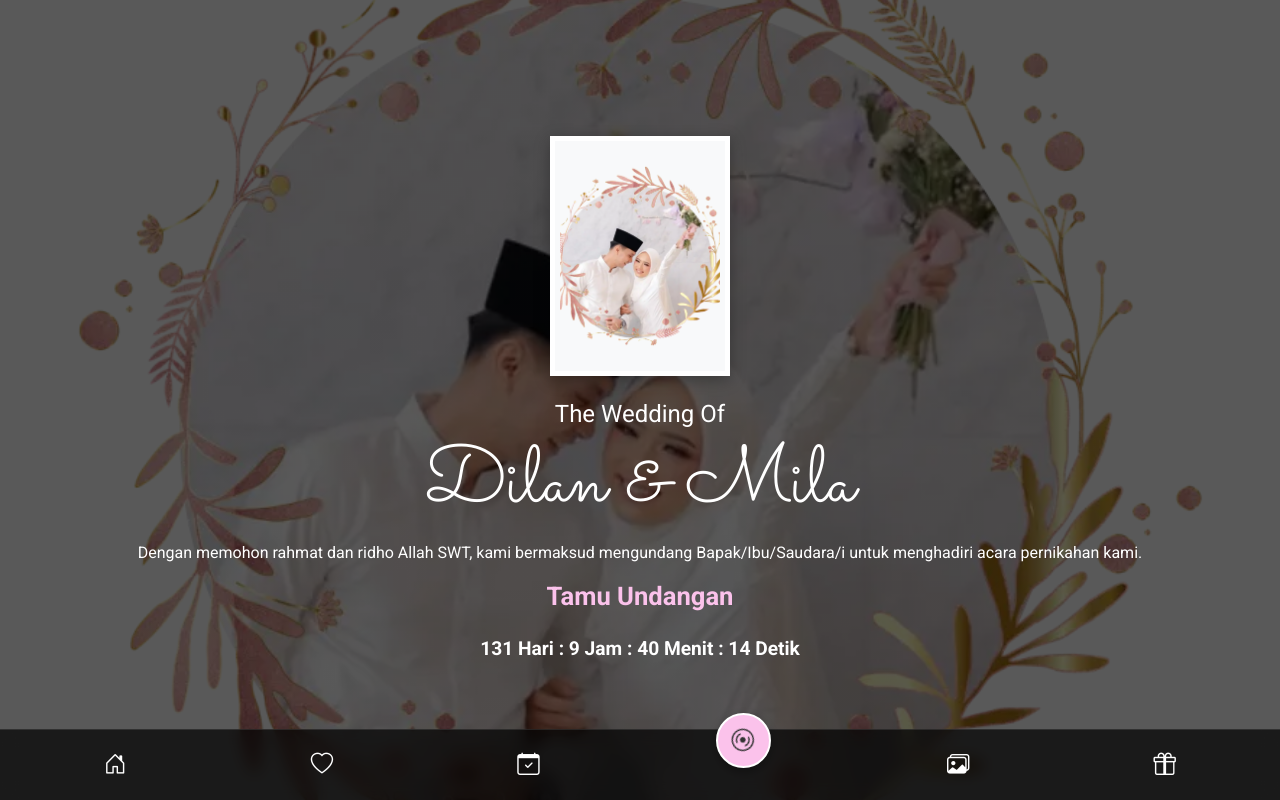
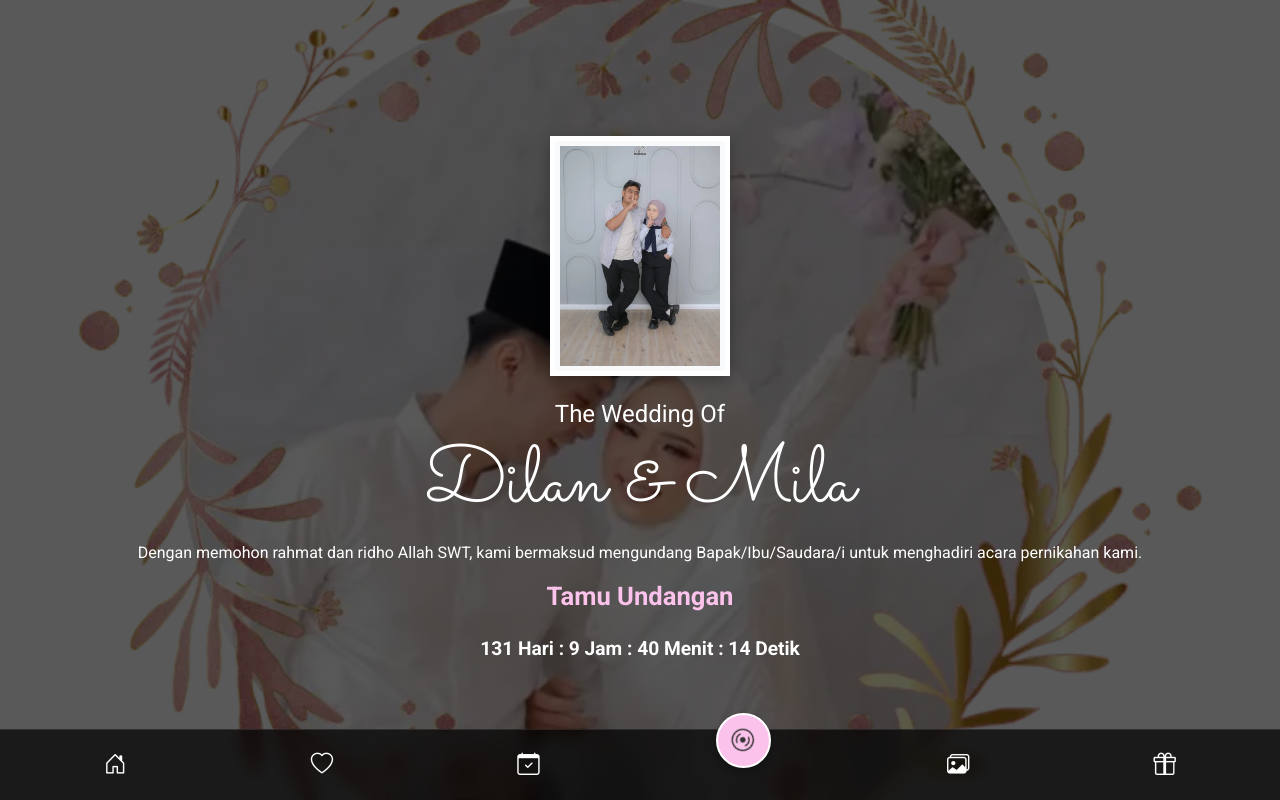
Before and after one commit to fahri-source/Dilan-Mila, a React (Vite) app: page / in a window 1280 px wide. Both pictures are taken after a click on the button "Buka Undangan". Shown: the top 800 px of the page. Built offline with nearby package versions, Linux system fonts and the light colour scheme.

Commit message:
foto-frame

```diff
--- a/src/components/Hero.jsx
+++ b/src/components/Hero.jsx
@@ -27,7 +27,7 @@ function Hero({ pria, wanita, tamu, targetTanggal }) {
       <div className="container">
         <div className="animate-up">
           <div className="photo-frame">
-            <img src="/assets/img/cover.webp" alt="Foto Pasangan" />
+            <img src="/assets/img/galeri-01.webp" alt="Foto Pasangan" />
           </div>
           <h4>The Wedding Of</h4>
           <h1 className="font-sacramento display-1">{pria} &amp; {wanita}</h1>
```
